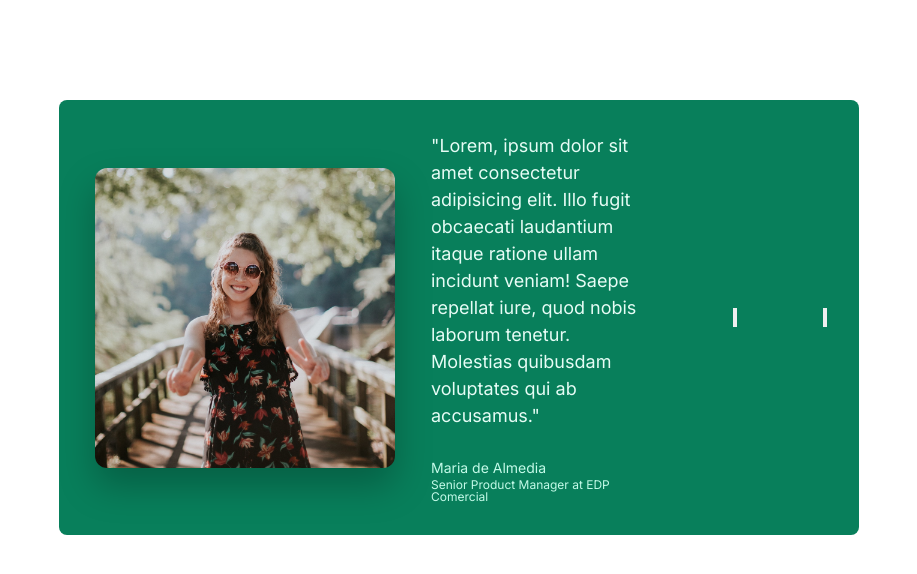
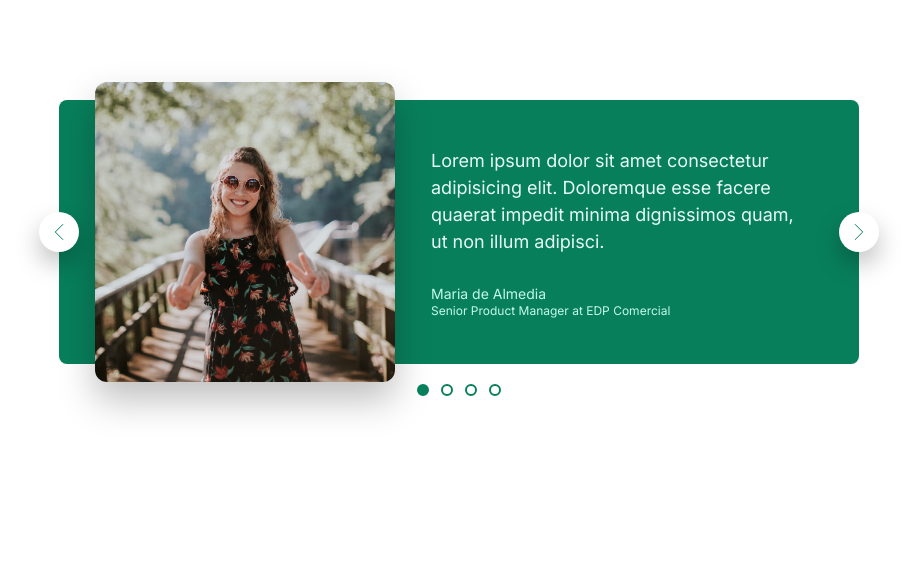
Before and after one commit to MUTLU-ASM/WebDesign, a plain HTML site: page WebDesign_3/carousel.html in a window 1280 px wide. Shown: the whole page, without its empty margins (181-1098 px from the left). Drawn offline with Linux system fonts and the light colour scheme.

Commit message:
WebDesign3_work

```diff
--- a/WebDesign_3/carousel.html
+++ b/WebDesign_3/carousel.html
@@ -16,16 +16,15 @@
 
       <blockquote class="testimonial">
         <p class="testimonial-text">
-          "Lorem, ipsum dolor sit amet consectetur adipisicing elit. Illo fugit
-          obcaecati laudantium itaque ratione ullam incidunt veniam! Saepe
-          repellat iure, quod nobis laborum tenetur. Molestias quibusdam
-          voluptates qui ab accusamus."
+          Lorem ipsum dolor sit amet consectetur adipisicing elit. Doloremque
+          esse facere quaerat impedit minima dignissimos quam, ut non illum
+          adipisci.
         </p>
         <p class="testimonial-author">Maria de Almedia</p>
         <p class="testimonial-job">Senior Product Manager at EDP Comercial</p>
       </blockquote>
 
-      <button class="btn">
+      <button class="btn btn--left">
         <svg
           xmlns="http://www.w3.org/2000/svg"
           fill="none"
@@ -41,7 +40,7 @@
         </svg>
       </button>
 
-      <button class="btn">
+      <button class="btn btn--right">
         <svg
           xmlns="http://www.w3.org/2000/svg"
           fill="none"
@@ -56,6 +55,12 @@
           />
         </svg>
       </button>
+      <div class="dots">
+        <button class="dot dot--fill">&nbsp;</button>
+        <button class="dot">&nbsp;</button>
+        <button class="dot">&nbsp;</button>
+        <button class="dot">&nbsp;</button>
+      </div>
     </div>
   </body>
 </html>
--- a/WebDesign_3/style.css
+++ b/WebDesign_3/style.css
@@ -34,9 +34,10 @@ img {
   width: 800px;
   margin: 100px auto;
   background-color: #087f5b;
-  padding: 32px;
-  padding-left: 86px;
+  padding: 32px 48px 32px 86px;
+
   border-radius: 8px;
+  position: relative;
 
   display: flex;
   align-items: center;
@@ -58,3 +59,59 @@ img {
   font-size: 12px;
   color: #c3fae8;
 }
+
+/*CONTROLS*/
+.btn {
+  background-color: #fff;
+  border: none;
+  height: 40px;
+  width: 40px;
+  position: absolute;
+  border-radius: 50%;
+  top: 50%;
+  box-shadow: 0 12px 24px rgb(0, 0, 0, 0.25);
+  cursor: pointer;
+
+  display: flex;
+  align-items: center;
+  justify-content: center;
+}
+
+.btn-icon {
+  height: 24px;
+  width: 24px;
+  stroke: #087f5b;
+}
+
+.btn--left {
+  left: 0;
+  transform: translate(-50%, -50%);
+}
+
+.btn--right {
+  right: 0;
+  transform: translate(50%, -50%);
+}
+
+.dots {
+  position: absolute;
+  left: 50%;
+  bottom: 0;
+  transform: translate(-50%, 32px);
+
+  display: flex;
+  gap: 12px;
+}
+
+.dot {
+  height: 12px;
+  width: 12px;
+  background-color: #fff;
+  border: 2px solid #087f5b;
+  border-radius: 50px;
+  cursor: pointer;
+}
+
+.dot--fill {
+  background-color: #087f5b;
+}
```
